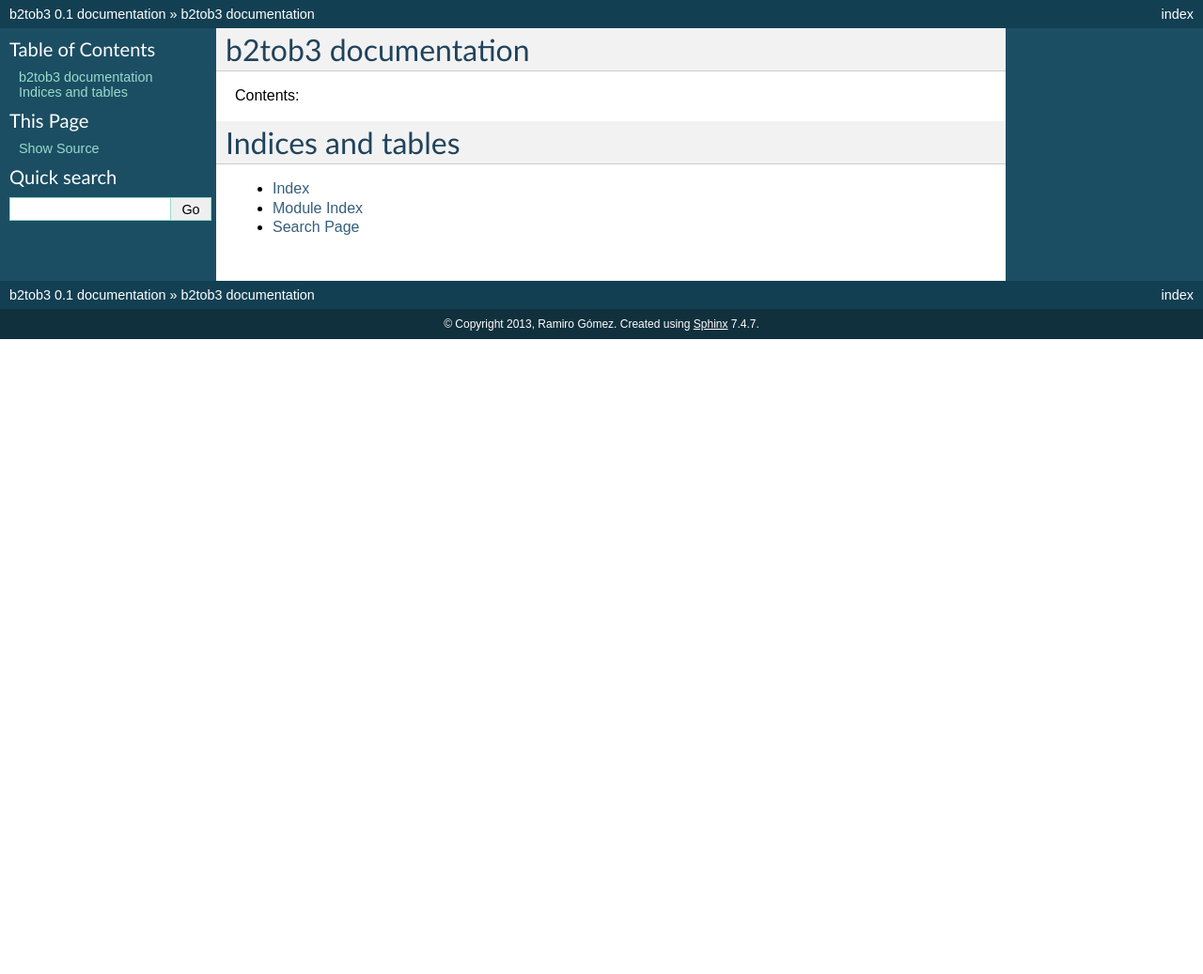
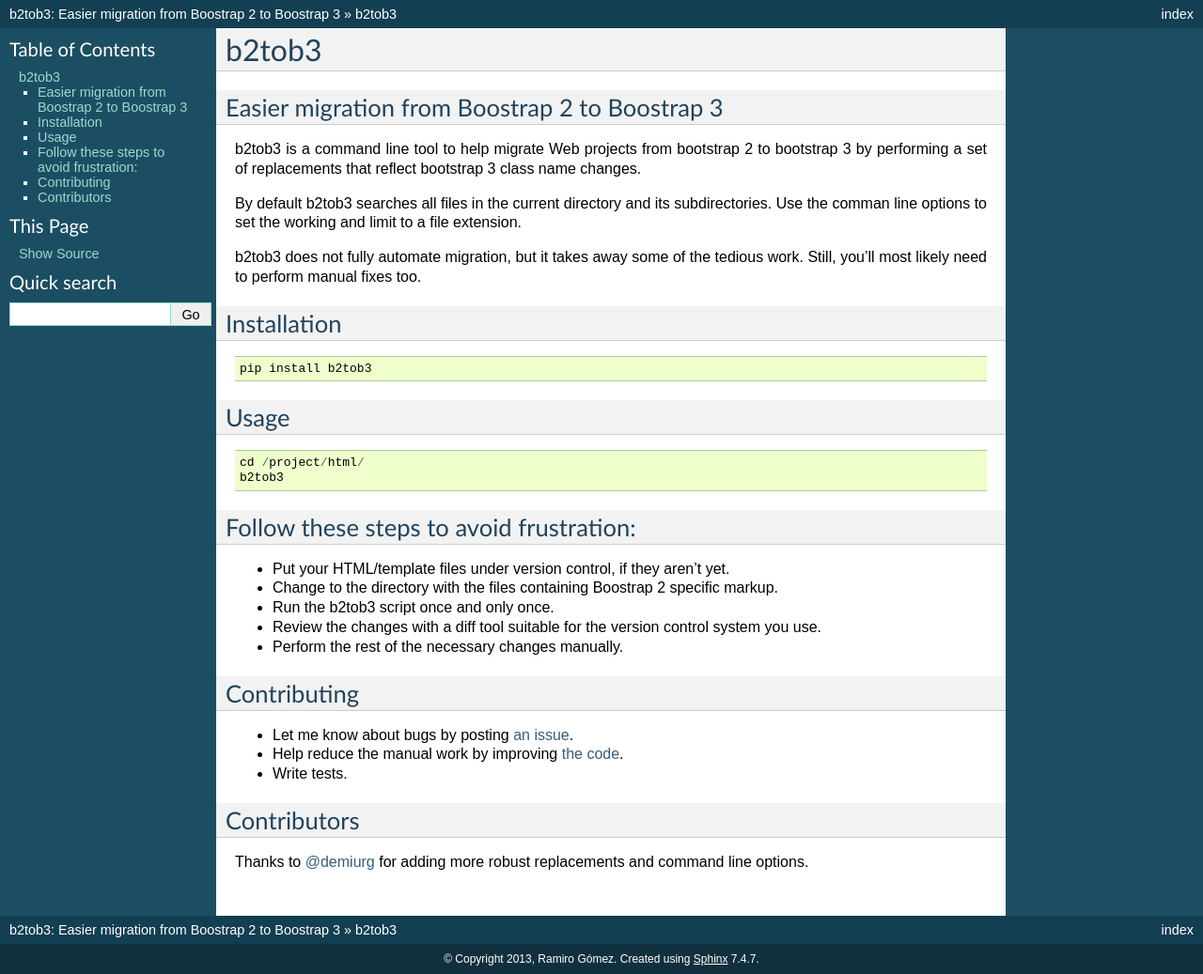
Before and after one commit to yaph/b2tob3, a Sphinx documentation site: the page built from docs/index.rst, in a window 1280 px wide. Shown: the whole page at 94% size. Built offline with Sphinx 7.4.7, drawn with Linux system fonts in a browser that asks for light colours; before the commit the page ends 900 px from its top, so only the background shows below that.

Commit message:
move documentation to docs and link readme

```diff
--- a/docs/conf.py
+++ b/docs/conf.py
@@ -106,7 +106,7 @@ html_theme = 'default'
 
 # The name for this set of Sphinx documents.  If None, it defaults to
 # "<project> v<release> documentation".
-#html_title = None
+html_title = 'b2tob3: Easier migration from Boostrap 2 to Boostrap 3'
 
 # A shorter title for the navigation bar.  Default is the same as html_title.
 #html_short_title = None
@@ -150,7 +150,7 @@ html_static_path = ['_static']
 #html_split_index = False
 
 # If true, links to the reST sources are added to the pages.
-#html_show_sourcelink = True
+html_show_sourcelink = True
 
 # If true, "Created using Sphinx" is shown in the HTML footer. Default is True.
 #html_show_sphinx = True
--- a/docs/index.rst
+++ b/docs/index.rst
@@ -1,21 +1,53 @@
-.. b2tob3 documentation master file, created by
-   sphinx-quickstart on Sat Sep  7 12:11:05 2013.
-   You can adapt this file completely to your liking, but it should at least
-   contain the root `toctree` directive.
+b2tob3
+======
 
-b2tob3 documentation
-====================
+Easier migration from Boostrap 2 to Boostrap 3
+----------------------------------------------
 
-Contents:
+b2tob3 is a command line tool to help migrate Web projects from bootstrap 2
+to bootstrap 3 by performing a set of replacements that reflect bootstrap 3
+class name changes.
 
-.. toctree::
-   :maxdepth: 2
+By default b2tob3 searches all files in the current directory and its
+subdirectories. Use the comman line options to set the working and limit
+to a file extension.
 
+b2tob3 does not fully automate migration, but it takes away some of the tedious
+work. Still, you'll most likely need to perform manual fixes too.
 
+Installation
+------------
 
-Indices and tables
-==================
+::
 
-* :ref:`genindex`
-* :ref:`modindex`
-* :ref:`search`
+    pip install b2tob3
+
+Usage
+-----
+
+::
+
+    cd /project/html/
+    b2tob3
+
+Follow these steps to avoid frustration:
+----------------------------------------
+
+* Put your HTML/template files under version control, if they aren't yet.
+* Change to the directory with the files containing Boostrap 2 specific markup.
+* Run the b2tob3 script once and only once.
+* Review the changes with a diff tool suitable for the version control system you use.
+* Perform the rest of the necessary changes manually.
+
+Contributing
+------------
+
+* Let me know about bugs by posting `an issue <https://github.com/yaph/b2tob3/issues>`_.
+* Help reduce the manual work by improving `the code <https://github.com/yaph/b2tob3>`_.
+* Write tests.
+
+Contributors
+------------
+
+Thanks to `@demiurg <https://github.com/demiurg>`_ for adding more robust
+replacements and command line options.
--- a/setup.py
+++ b/setup.py
@@ -29,7 +29,7 @@ setup(
     ],
     entry_points={
         'console_scripts': [
-            'b2tob3= b2tob3.b2tob3:main'
+            'b2tob3=b2tob3.b2tob3:main'
         ]
     }
 )
```
Also changed, not shown: README.rst (+1 -53 lines).
